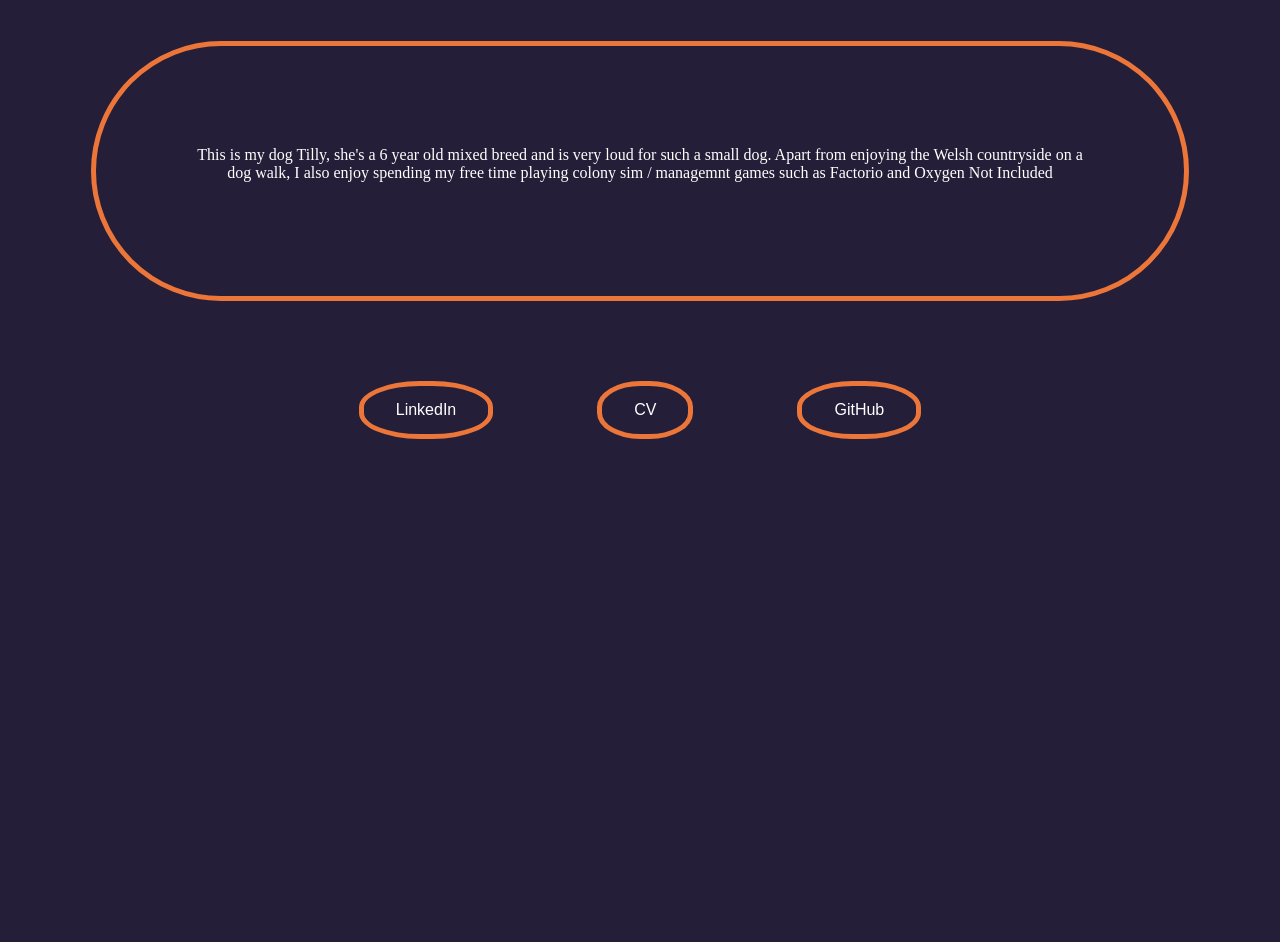
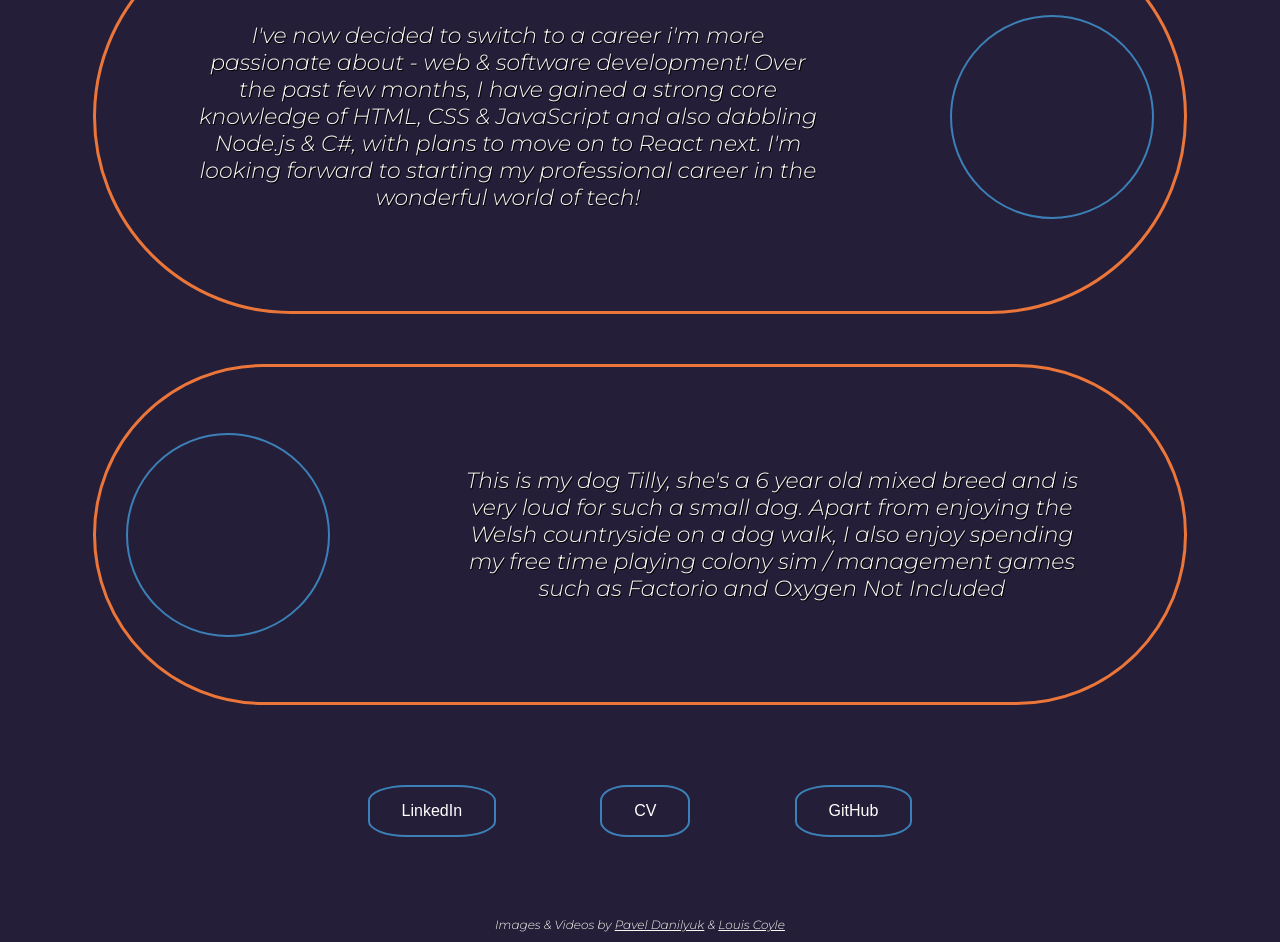
Before and after one commit to Alsuvius/My-Site, a plain HTML site: page index.html in a window 1280 px wide. Shown: the part 1180-2122 px from the top of the page. Before the commit the page ends 1689 px from the top, so only its background shows below. Drawn offline with Linux system fonts and the light colour scheme; a script that the page names is missing.

Commit message:
fonts and style update

```diff
--- a/index.html
+++ b/index.html
@@ -3,6 +3,9 @@
 	<head>
 		<meta charset="UTF-8" />
 		<meta name="viewport" content="width=device-width, initial-scale=1.0" />
+		<link rel="preconnect" href="https://fonts.googleapis.com">
+		<link rel="preconnect" href="https://fonts.gstatic.com" crossorigin>
+		<link href="https://fonts.googleapis.com/css2?family=Caveat&family=Dancing+Script:wght@500&family=Montserrat:ital,wght@1,300&display=swap" rel="stylesheet">
 		<title>Alex Price</title>
 		<link rel="stylesheet" href="styles.css" />
 		<script src="index.js"></script>
@@ -10,8 +13,8 @@
 	<body>
 		<header>
 			<div class="top-banner">
-			<h2>Hello</h2>
-			<h1>I'm Alex</h1>
+			<h1>Hello,</h2>
+			<h2>I'm Alex</h1>
 			</div>
 		</header>
 
@@ -33,13 +36,13 @@
 
 			<section>
 				<div class="box" id="second-box">
-					<div class="video">
-
-					</div>
 					<div class="blurb">
 						I've now decided to switch to a career i'm more passionate about - web & software development! Over the past few months,
 						I have gained a strong core knowledge of HTML, CSS & JavaScript and also dabbling Node.js & C#, with plans to move on to React next.
 						I'm looking forward to starting my professional career in the wonderful world of tech!
+					</div>
+					<div class="video">
+
 					</div>
 				</div>
 			</section>
@@ -51,7 +54,7 @@
 					</div>
 					<div class="blurb">
 						This is my dog Tilly, she's a 6 year old mixed breed and is very loud for such a small dog. Apart from enjoying the Welsh countryside on a dog walk,
-						I also enjoy spending my free time playing colony sim / managemnt games such as Factorio and Oxygen Not Included
+						I also enjoy spending my free time playing colony sim / management games such as Factorio and Oxygen Not Included
 					</div>
 				</div>
 			</section>
@@ -70,7 +73,7 @@
 		</main>
 
 		<footer>
-
+			Images & Videos by <a href="https://www.pexels.com/@pavel-danilyuk/">Pavel Danilyuk</a> & <a href="https://dribbble.com/louiscoyle">Louis Coyle</a>
 		</footer>
 	</body>
 </html>
--- a/styles.css
+++ b/styles.css
@@ -1,13 +1,26 @@
 body {
-    color: white;
+    color: rgb(250, 247, 240);
     background-color: #241e38;
     text-align: center;
     margin: 0;
+    font-family: 'Montserrat', sans-serif;
+}
+
+h1 {
+    padding-top: 50px;
+    margin: auto;
+    font-family: 'Dancing Script', cursive;
+    font-size: 40px;
+    opacity: 90%;
+    text-shadow: 1px 1px #ec7639;
 }
 
 h2 {
-    padding-top: 50px;
-    margin: 0;
+    margin: auto;
+    font-family: 'Caveat', cursive;
+    font-size: 90px;
+    opacity: 90%;
+    text-shadow: 1px 1px #ec7639;
 }
 
 .top-banner {
@@ -16,15 +29,16 @@ h2 {
     background-position: center center;
     background-attachment: scroll;
     min-height: 65vh;
-    border-bottom: 5px solid #ec7639;
+    border-bottom: 3px solid #ec7639;
 }
 
 .box {
-
+    display: flex;
+    justify-content: space-between;
     background-color: #241e38;
     border: solid;
     border-radius: 300px;
-    border-width: 5px;
+    border-width: 3px;
     border-color: #ec7639;
     width: 85%;
     min-height:250px;
@@ -32,17 +46,29 @@ h2 {
 }
 
 .blurb {
-    display: inline-block;
+    font-size: 22px;
+    text-shadow: 1px 1px black;
+    display: inline-flex;
+    max-width: 75%;
     padding: 100px;
+}
+
+.video {
+    display: inline-flex;
+    margin: auto 30px;
+    min-height: 200px;
+    min-width: 200px;
+    border: 2px solid #3c80b8;
+    border-radius: 60%;
 }
 
 
 .button {
     background-color: #241e38;
     border: solid;
-    border-radius: 45%;
-    border-width: 5px;
-    border-color: #ec7639;
+    border-radius: 30%;
+    border-width: 2px;
+    border-color: #3c80b8;
     color: white;
     padding: 15px 32px;
     text-align: center;
@@ -55,4 +81,14 @@ h2 {
   .button:hover {
     background-color: #414572;
     color: white;
+    cursor: pointer;
   }
+
+  footer {
+    margin: 10px;
+    font-size: 12px;
+  }
+
+  a {
+    color: rgb(250, 247, 240);
+  }
```
